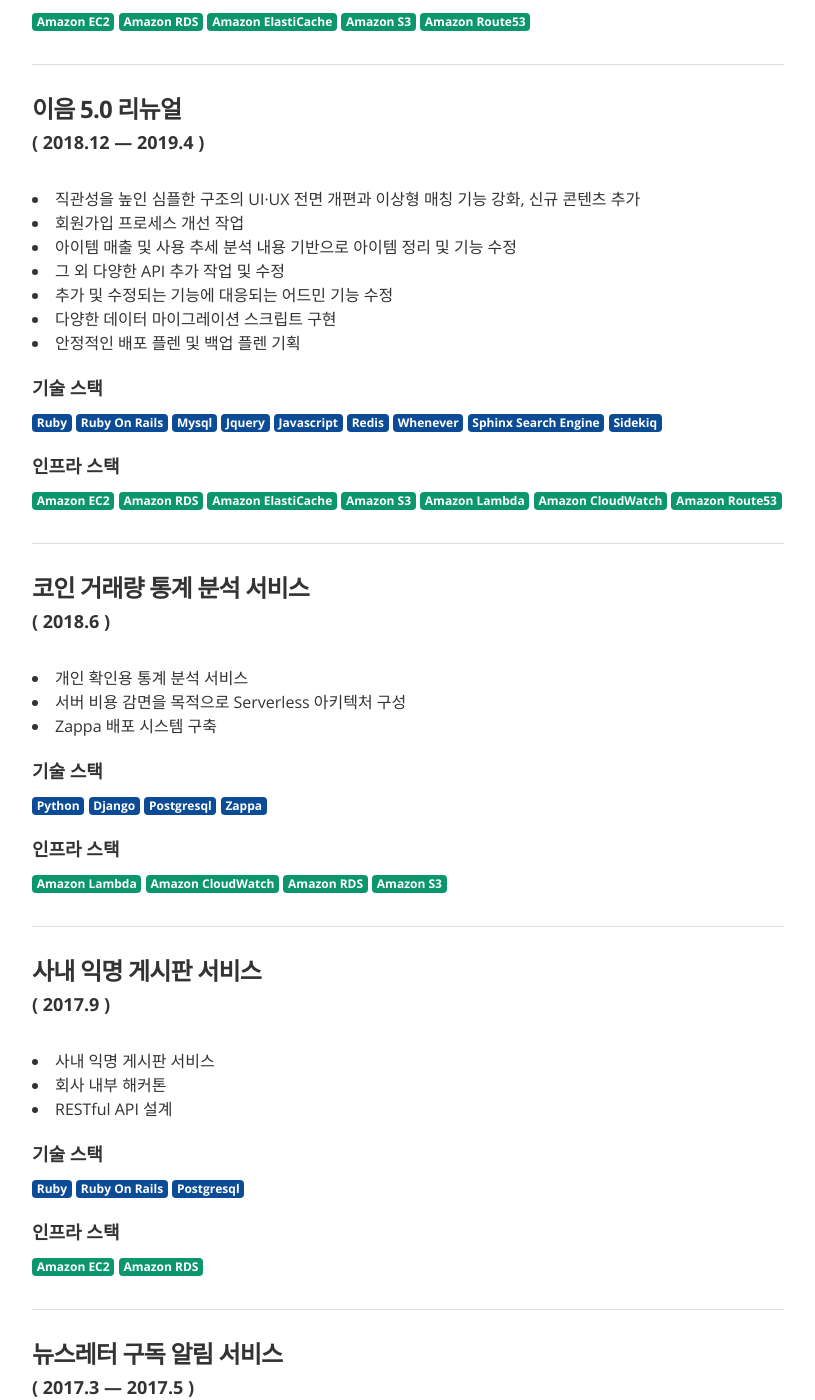
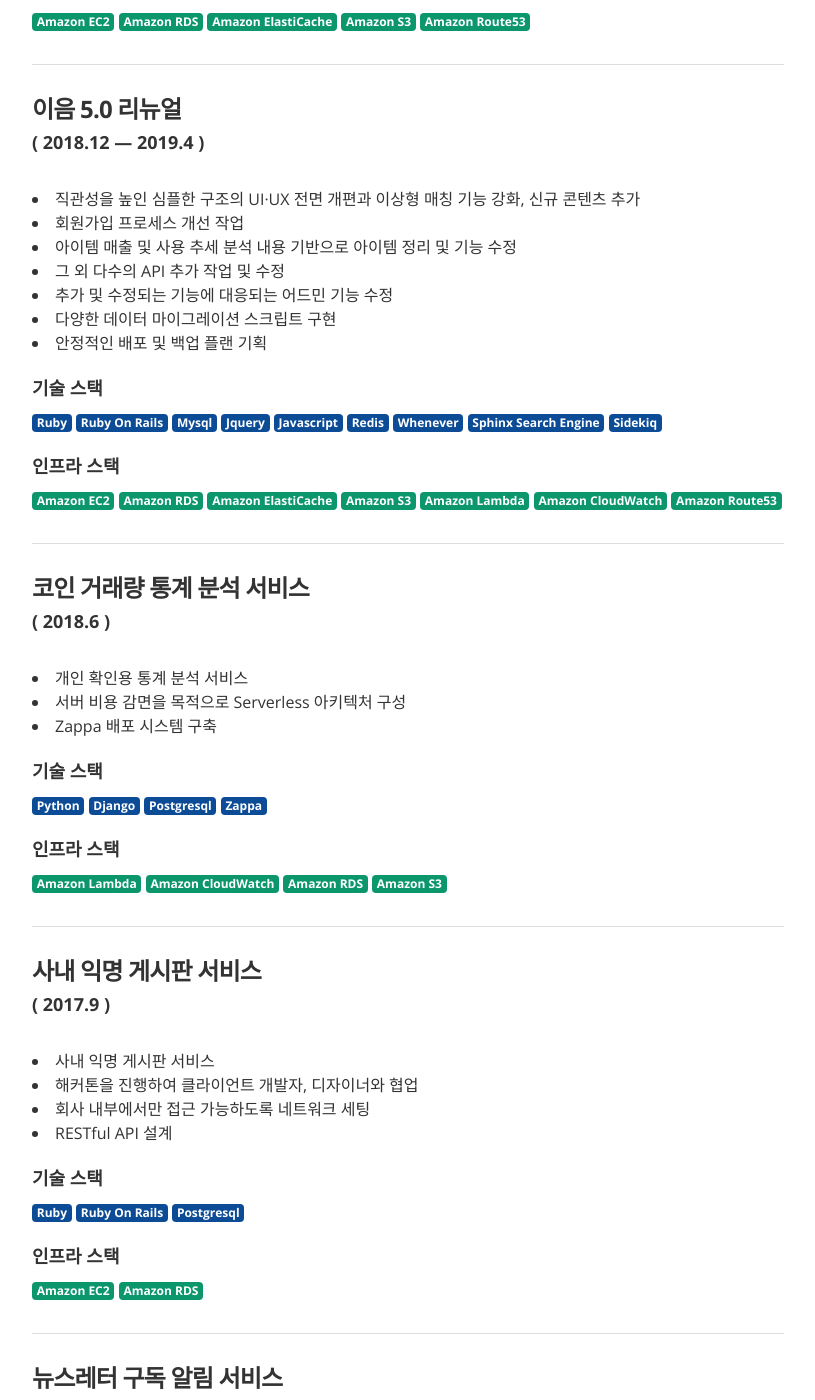
Before and after one commit to bingl2/resume, a Jekyll site: the page built from index.html, in a window 1280 px wide and 1400 px high, scrolled down 2873 px. Shown: the whole window, without its empty margins (232-1047 px from the left). Built offline with Jekyll 4.4.1, drawn with Linux system fonts in a browser that asks for light colours; some of the changed text lies outside the part shown.

Commit message:
일부 내용 수정

```diff
--- a/_config.yml
+++ b/_config.yml
@@ -14,7 +14,7 @@
 resume_title:                   "Software Engineer"
 resume_contact_email:           "chlgusrla@gmail.com"
 resume_header_contact_info: "chlgusrla@gmail.com"
-resume_header_intro: "<br><div style='text-align: center;'>함께 일하고 싶은 개발자가 되기 위해 노력하고 있습니다. <br><br> 철학, 인문학, 소설, 자기계발 서적에 관심이 많습니다. <br> 개발뿐만 아니라 여러 분야에 관하여 대화하고 토론하는 것을 좋아합니다. </div><br>"
+resume_header_intro: "<br><div style='text-align: center;'>함께 일하고 싶은 개발자가 되기 위해 노력하고 있습니다.<br><br> 소설, 자기계발 서적을 좋아하고 최근에는 철학, 인문학에 관심이 많습니다.<br> 개발뿐만 아니라 여러 분야에 관하여 대화하고 토론하는 것을 좋아합니다. </div><br>"
 resume_skill_set: [{title: "Proficient", description: "(능숙함)"}, {title: "Experienced", description: "(경험있음)"}, {title: "Interesting", description: "(최근 흥미)"}]
 resume_skill_set_description: "<br><div style='text-align: center;'><strong>Backend</strong> 와 <strong>InfraStructure</strong> 는 어떤 환경이어도 빠르게 학습하고 적응하여 개발에 합류 할 수 있습니다. <br> <strong>Frontend</strong> 는 숙련도가 다소 부족하지만 무난히 기능들을 구현해낼 수 있습니다.</div><br>"
 
--- a/_data/projects.yml
+++ b/_data/projects.yml
@@ -8,7 +8,7 @@
   duration: 2018.12 — 2019.4
   skillset: ["Ruby", "Ruby On Rails", "Mysql", "Jquery", "Javascript", "Redis", "Whenever", "Sphinx Search Engine", "Sidekiq"]
   infraset: ["Amazon EC2", "Amazon RDS", "Amazon ElastiCache", "Amazon S3", "Amazon Lambda", "Amazon CloudWatch", "Amazon Route53"]
-  descriptions: ["직관성을 높인 심플한 구조의 UI·UX 전면 개편과 이상형 매칭 기능 강화, 신규 콘텐츠 추가", "회원가입 프로세스 개선 작업", "아이템 매출 및 사용 추세 분석 내용 기반으로 아이템 정리 및 기능 수정", "그 외 다양한 API 추가 작업 및 수정", "추가 및 수정되는 기능에 대응되는 어드민 기능 수정", "다양한 데이터 마이그레이션 스크립트 구현", "안정적인 배포 플렌 및 백업 플렌 기획"]
+  descriptions: ["직관성을 높인 심플한 구조의 UI·UX 전면 개편과 이상형 매칭 기능 강화, 신규 콘텐츠 추가", "회원가입 프로세스 개선 작업", "아이템 매출 및 사용 추세 분석 내용 기반으로 아이템 정리 및 기능 수정", "그 외 다수의 API 추가 작업 및 수정", "추가 및 수정되는 기능에 대응되는 어드민 기능 수정", "다양한 데이터 마이그레이션 스크립트 구현", "안정적인 배포 및 백업 플랜 기획"]
 
 - project: 코인 거래량 통계 분석 서비스
   duration: 2018.6
@@ -20,7 +20,7 @@
   duration: 2017.9
   skillset: ["Ruby", "Ruby On Rails", "Postgresql"]
   infraset: ["Amazon EC2", "Amazon RDS"]
-  descriptions: ["사내 익명 게시판 서비스", "회사 내부 해커톤", "RESTful API 설계"]
+  descriptions: ["사내 익명 게시판 서비스", "해커톤을 진행하여 클라이언트 개발자, 디자이너와 협업", "회사 내부에서만 접근 가능하도록 네트워크 세팅", "RESTful API 설계"]
 
 - project: 뉴스레터 구독 알림 서비스
   duration: 2017.3 — 2017.5
```
